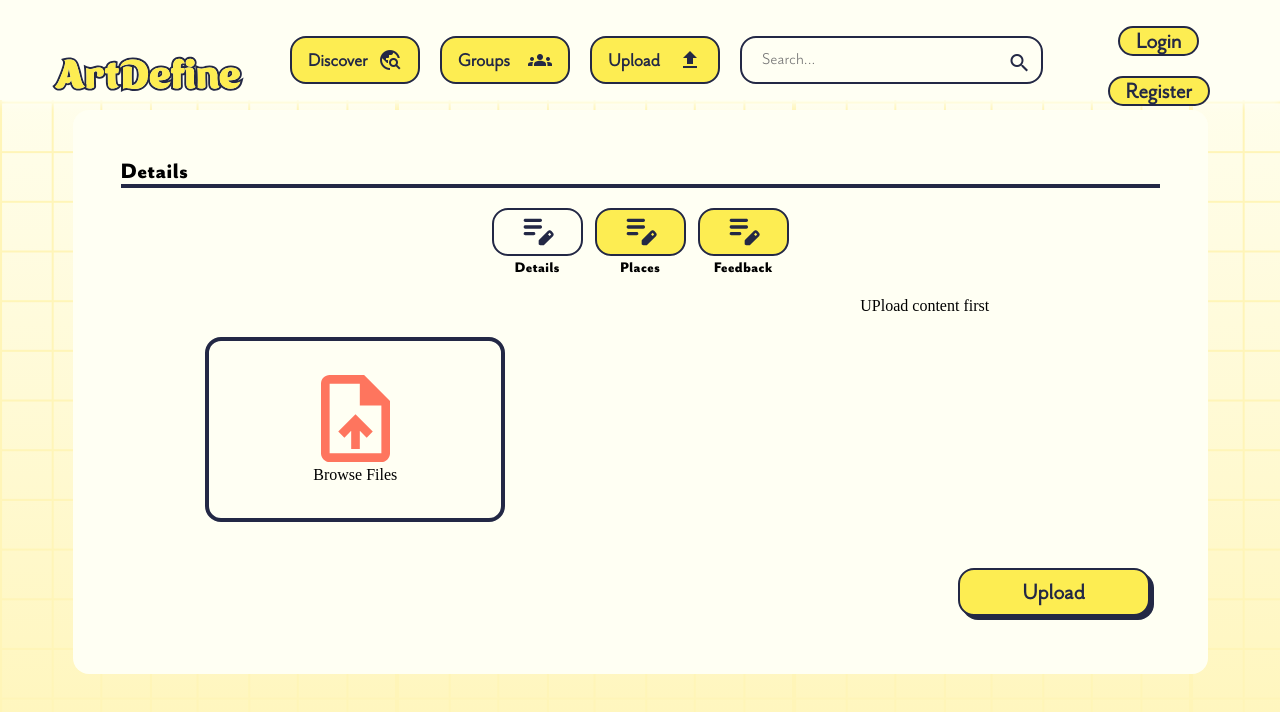
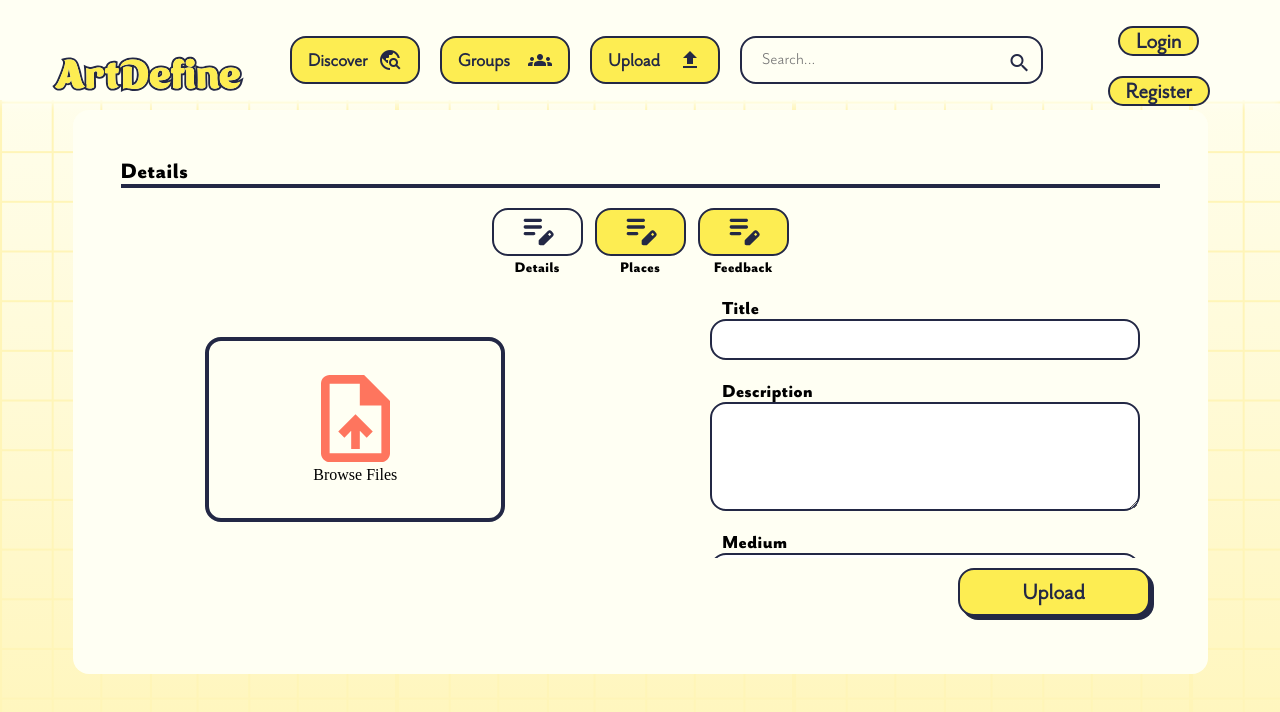
Before and after one commit to Thomas-More-ArtDefine/ArtDefine-front, a React (Create React App) app in the folder artdefine/: page /add in a window 1280 px wide. Shown: the top 712 px of the page. Built offline with nearby package versions, Linux system fonts and the light colour scheme; no server answers.

Commit message:
Update AddPost.tsx

```diff
--- a/artdefine/src/pages/AddPost.tsx
+++ b/artdefine/src/pages/AddPost.tsx
@@ -145,7 +145,7 @@ export default function AddPost() {
                 setArtwork={setTempArtwork}
               />
         </div>
-      {currentStep === "Details" && <>{isChanged? <DetailFormForPost artwork={tempArtwork} setArtwork={setTempArtwork}/> : <div>UPload content first</div>}</>}
+      {currentStep === "Details" && <>{ <DetailFormForPost artwork={tempArtwork} setArtwork={setTempArtwork}/>}</>}
       {currentStep === "Groups" && <>{<GroupsForPost userGroups={joinedGroups} />}</>}
       {currentStep === "Feedback" && <>{<><FeedbackItemsForPost feedbackStack={feedbackStack} setFeedbackStack={setFeedbackStack}  /></>}</>}
       </div>
```
